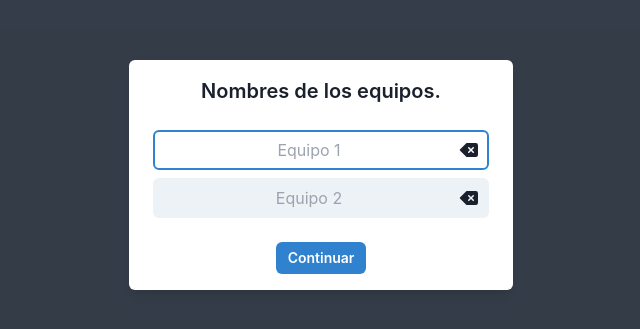
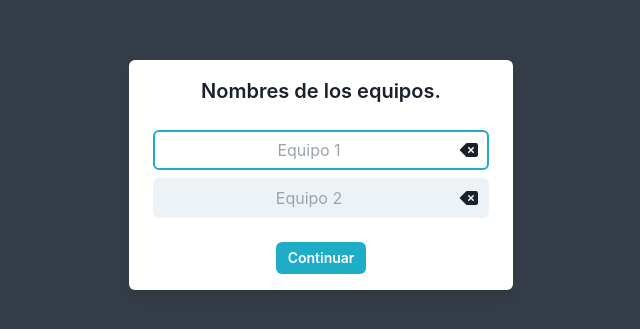
Before and after one commit to franklinogf/dominoes-score, a React (Vite) app: page / in a window 1280 px wide. Shown: the part 225-554 px from the top of the page, without its empty margins (319-959 px from the left). Built offline with nearby package versions, Linux system fonts and the light colour scheme.

Commit message:
customized theme colors

```diff
--- a/src/main.tsx
+++ b/src/main.tsx
@@ -2,11 +2,12 @@ import React from 'react'
 import ReactDOM from 'react-dom/client'
 import App from './App.tsx'
 import { ChakraProvider } from '@chakra-ui/react'
+import { theme } from './theme'
 import './index.css'
 
 ReactDOM.createRoot(document.getElementById('root')!).render(
   <React.StrictMode>
-    <ChakraProvider>
+    <ChakraProvider theme={theme}>
       <App />
     </ChakraProvider>
   </React.StrictMode>
--- /dev/null
+++ b/src/theme.ts
@@ -0,0 +1,29 @@
+import { extendTheme } from '@chakra-ui/react'
+export const theme = extendTheme({
+  colors: {
+    blue: {
+      50: '#dbf6ff',
+      100: '#b5e4f8',
+      200: '#8bd6f0',
+      300: '#60cae9',
+      400: '#38c0e1',
+      500: '#1eacc7',
+      600: '#0d7d9c',
+      700: '#005171',
+      800: '#002c45',
+      900: '#000e1b'
+    },
+    red: {
+      50: '#ffe5e9',
+      100: '#f8bcc2',
+      200: '#ed9298',
+      300: '#e4676c',
+      400: '#db3d3d',
+      500: '#c2242f',
+      600: '#981b2c',
+      700: '#6d1225',
+      800: '#440819',
+      900: '#1e000a'
+    }
+  }
+})
```
